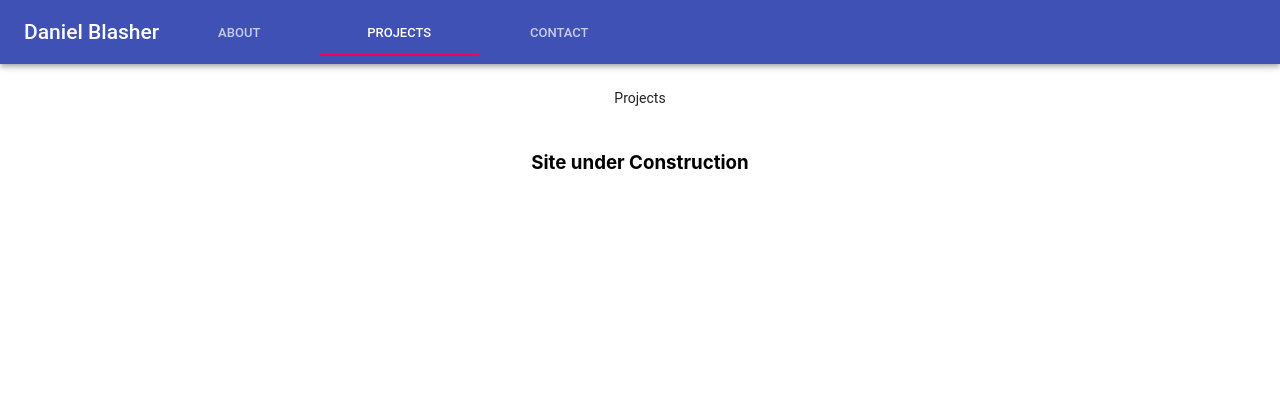
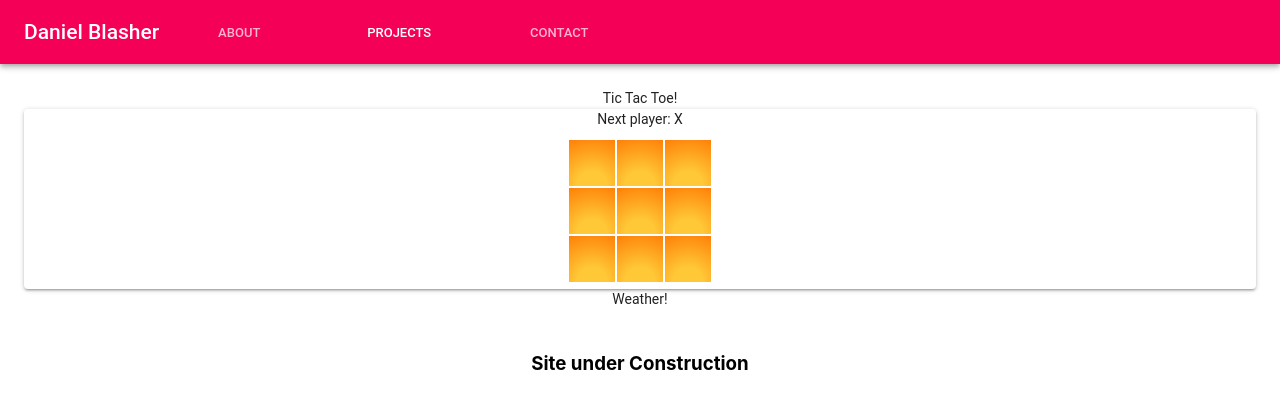
Before and after one commit to dblasher/Portfolio, a React (Create React App) app: page / in a window 1280 px wide. Both pictures are taken after a click on the tab "PROJECTS". Shown: the top 408 px of the page. Built offline with nearby package versions, Linux system fonts and the light colour scheme.

Commit message:
added Tic Tac Toe to Projects Tab

```diff
--- a/src/layouts/NavBar.js
+++ b/src/layouts/NavBar.js
@@ -2,7 +2,10 @@ import React from 'react';
 import PropTypes from 'prop-types';
 import { AppBar, Toolbar, Typography, Tabs, Tab } from '@material-ui/core';
 import About from './About';
+import TicTac from '../projects/TicTac';
 
+//red #ef104c
+//green #10ed40
 
 function TabContainer(props) {
     return (
@@ -26,10 +29,10 @@ class NavBar extends React.Component {
     };
     render() {
         const { value } = this.state;
-
+        //const { classes } = this.props;
         return (
-            <div style={{ flexGrow: 1 }}>
-                <AppBar position="static">
+            <div style={{ flexGrow: 2 }}>
+                <AppBar position="static" color = "secondary">
                     <Toolbar>
                         <Typography variant="title" color="inherit">
                             Daniel Blasher
@@ -37,13 +40,13 @@ class NavBar extends React.Component {
                         <Tabs value={value} onChange={this.handleChange}>
                             <Tab label="About" />
                             <Tab label="Projects" />
-                            <Tab label="Contact" href="#basic-tabs" />
+                            <Tab label="Contact" />
                         </Tabs>
 
                     </Toolbar>
                 </AppBar>
                 {value === 0 && <About/>}
-                {value === 1 && <TabContainer>Projects</TabContainer>}
+                {value === 1 && <TabContainer>Tic Tac Toe!<TicTac/>Weather!</TabContainer>}
                 {value === 2 && <TabContainer>Contact</TabContainer>}
             </div>
         )
--- /dev/null
+++ b/src/projects/TicTac.css
@@ -0,0 +1,128 @@
+
+  .content-area {
+    margin: 30px;
+  }
+
+  ol, ul {
+    padding-left: 30px;
+  }
+
+  .board-row:after {
+    clear: both;
+    content: "";
+    display: table;
+  }
+
+  .status {
+    margin-bottom: 10px;
+  }
+
+  .red {
+    color:red;
+  }
+
+  .square {
+    background: radial-gradient(circle at bottom center, #FFC837 15px, #FF8008);
+    border: 1px solid white;
+    float: left;
+    font-size: 24px;
+    font-weight: bold;
+    line-height: 34px;
+    height: 44px;
+    margin-right: 0px;
+    margin-top: 0px;
+    padding: 1px;
+    text-align: center;
+    width: 44px;
+    color: black;
+    cursor: pointer;
+  }
+
+  .square:hover{
+    border:1px groove black;
+
+  }
+
+  .square-full {
+    background: radial-gradient(circle at bottom center, #FFC837 15px, #FF8008);
+    border: 1px solid white;
+    float: left;
+    font-size: 24px;
+    font-weight: bold;
+    line-height: 45px;
+    height: 44px;
+    margin-right: 0px;
+    margin-top: 0px;
+    padding: 1px;
+    text-align: center;
+    width: 44px;
+    color: black;
+  }
+
+  .square:focus {
+    outline: none;
+  }
+
+  .square-winner {
+    background: radial-gradient(circle at bottom center, #56ab2f 15px, #a8e063);
+    border: 1px solid white;
+    float: left;
+    font-size: 24px;
+    font-weight: bold;
+    line-height: 45px;
+    height: 44px;
+    margin-right: 0px;
+    margin-top: 0px;
+    padding: 1px;
+    text-align: center;
+    width: 44px;
+    color:black;
+  }
+
+  .kbd-navigation .square:focus {
+    background: #ddd;
+  }
+
+  .game {
+    display: flex;
+    flex-direction: column;
+  }
+
+  .game-info {
+    margin-left: 20px;
+  }
+
+  .game-board {
+    margin-left: 20px;
+  }
+
+
+  .squareNEW {
+    cursor: pointer;
+    border-width: 2px;
+    border-color: black;
+    will-change: border-color;
+  }
+
+  .square.top {
+    border-bottom-style: solid;
+  }
+
+  .square.bottom {
+    border-top-style: solid;
+  }
+
+  .square.left {
+    clear: both;
+    border-right-style: solid;
+  }
+
+  .square.right {
+    border-left-style: solid;
+  }
+
+  .row{
+    padding-bottom: 0px;
+    grid-template: auto/ auto auto auto;
+    display: flex;
+    }
--- /dev/null
+++ b/src/projects/TicTac.js
@@ -0,0 +1,100 @@
+import React, { Component } from 'react';
+import { Paper } from '@material-ui/core';
+import './TicTac.css';
+
+class TicTac extends Component {
+    constructor(props) {
+        super(props);
+        this.state = {
+            squares: Array(9).fill(null),
+            xIsNext: true,
+            winner: null,
+            winningLine: []
+        };
+        this.lines = [
+            [0, 1, 2],
+            [3, 4, 5],
+            [6, 7, 8],
+            [0, 3, 6],
+            [1, 4, 7],
+            [2, 5, 8],
+            [0, 4, 8],
+            [2, 4, 6],
+        ];
+        this.handleClick = this.handleClick.bind(this);
+
+    } //end of constructor
+
+    handleClick(event) {
+        let squares = this.state.squares;
+        squares[event.target.id] = (this.state.xIsNext) ? "X" : "O";
+        const theWinner = this.calculateWinner(squares);
+        //in React you have to use setState()
+        this.setState({
+            squares,   //property name == variable name, so can just put squares
+            xIsNext: !this.state.xIsNext,
+            winner: theWinner.player,
+            winningLine: theWinner.winningLine
+        });
+    }
+
+    calculateWinner(squares) {
+        for (let i = 0; i < this.lines.length; i++) {
+            const [a, b, c] = this.lines[i];
+            if (squares[a] &&
+                squares[a] === squares[b] &&
+                squares[a] === squares[c]) {
+                return { player: squares[a], winningLine: this.lines[i] };
+            }
+        }
+        return { player: null, winningLine: [] };
+    }
+
+    renderSquare(i) {
+        const className = (this.state.squares[i] == null) ? "square" :
+            (this.state.winner != null && this.state.winner === this.state.squares[i] &&
+                this.state.winningLine.includes(i)) ?
+                "square-winner" : "square-full";
+        const enabled = (this.state.winner == null && this.state.squares[i] == null) ? true : false;
+        const eventHandler = (enabled) ? this.handleClick : () => { };
+        //changed output from template literals to JSX
+        // `${var}` becomes {var}
+        const output =
+            <div className={className} id={i}
+                onClick={eventHandler}>
+                {(this.state.squares[i] != null) ? this.state.squares[i] : ""}
+            </div>;
+        //you don't need quotations above? what variable type is output if not a string?
+        return output;
+    }
+
+    render() {
+        let status;
+        if (this.state.winner) {
+            status = 'Winner: ' + this.state.winner;
+        } else {
+            status = 'Next player: ' + (this.state.xIsNext ? 'X' : 'O');
+        }
+
+        const output =
+            <Paper>
+                <div style = {{display: "inline-block"}}>
+                    <div className="status">{status}</div>
+                    <div className="row">
+                        {this.renderSquare(0)}{this.renderSquare(1)}{this.renderSquare(2)}
+                    </div>
+                    <div className="row">
+                        {this.renderSquare(3)}{this.renderSquare(4)}{this.renderSquare(5)}
+                    </div>
+                    <div className="row">
+                        {this.renderSquare(6)}{this.renderSquare(7)}{this.renderSquare(8)}
+                    </div>
+                </div>
+
+            </Paper>;
+
+        return output;
+    }
+} //end of App Component class
+
+export default TicTac;
```
